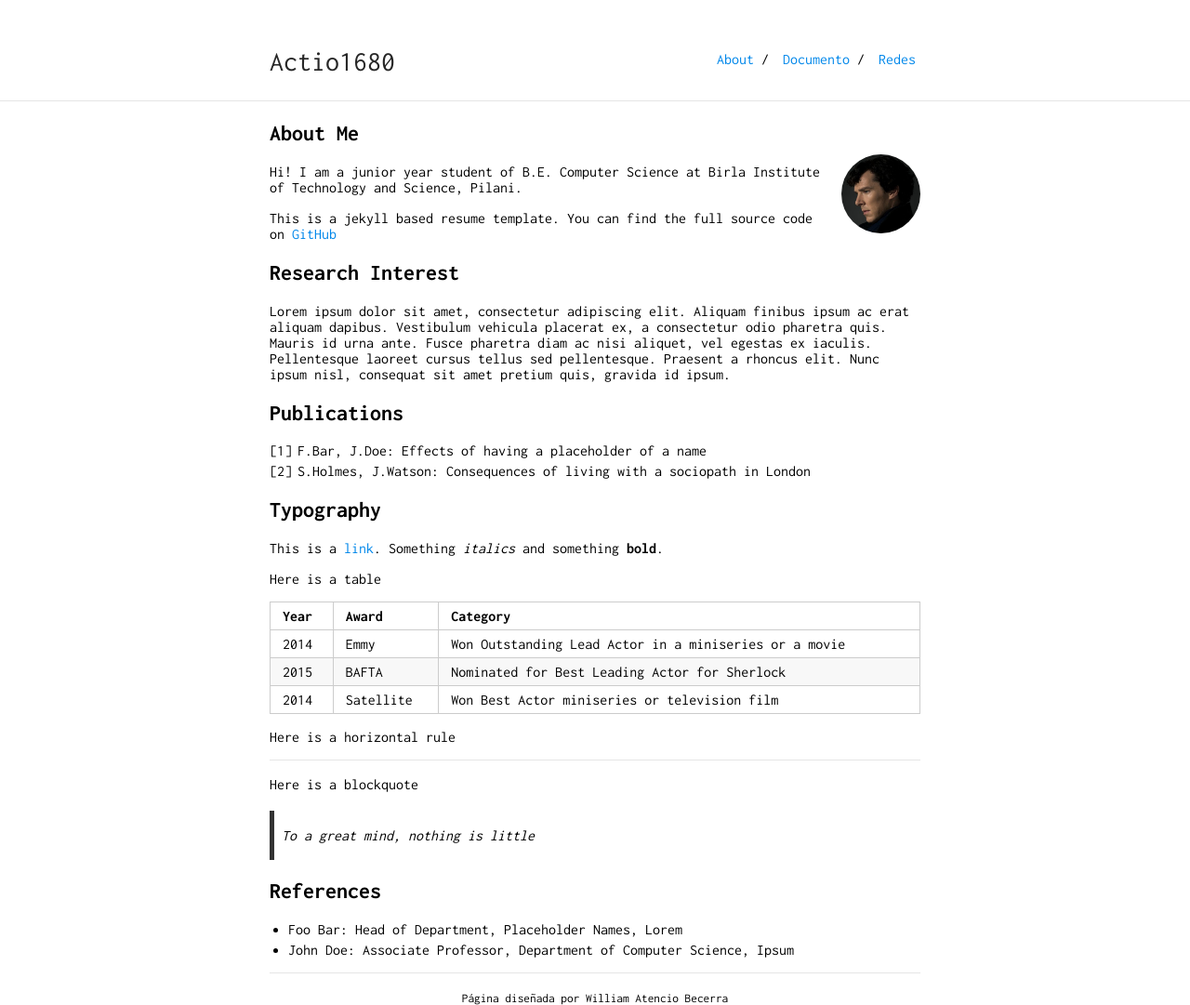
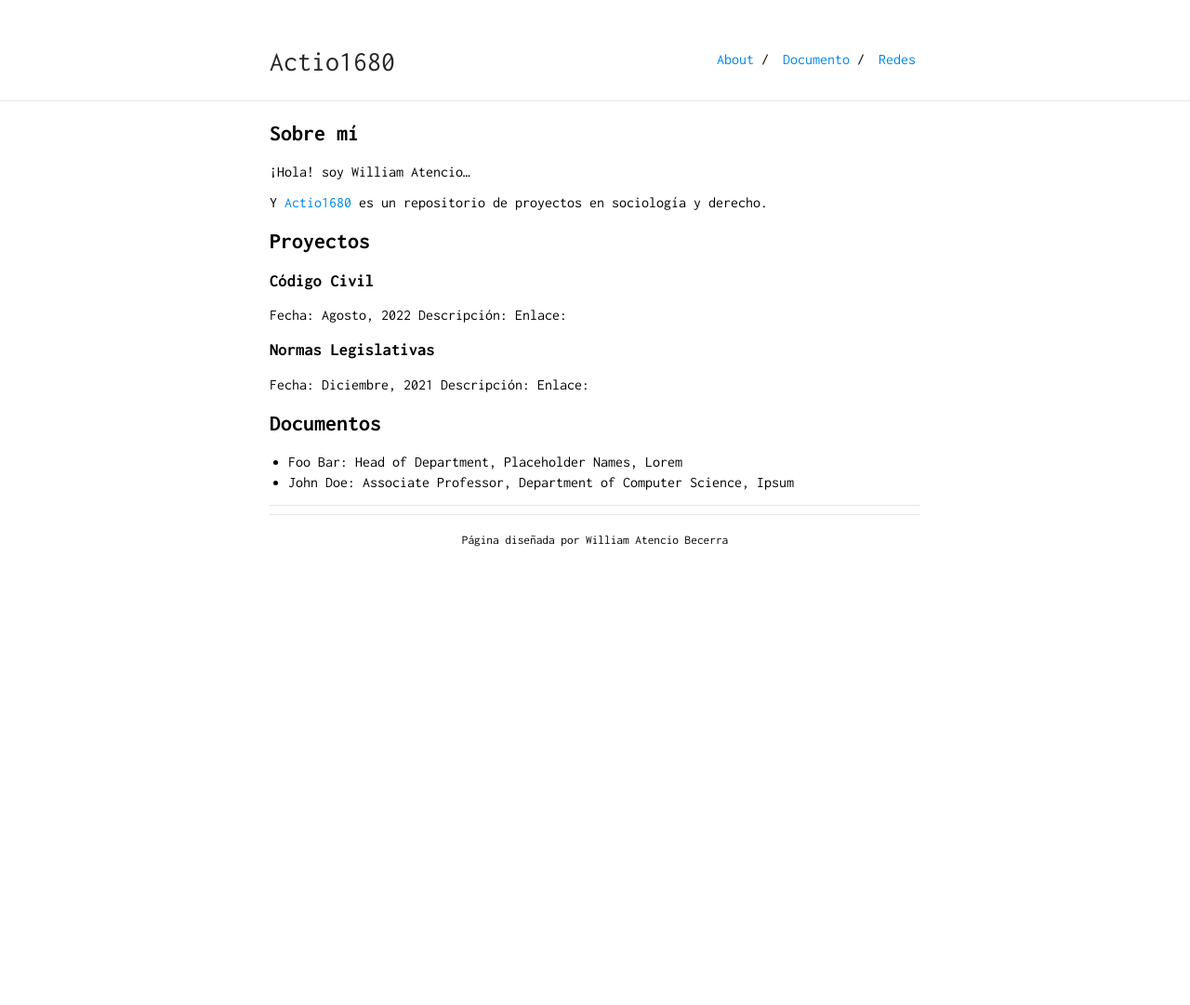
Before and after one commit to actio1680/actio1680.github.io, a Jekyll site: the page built from index.md, in a window 1280 px wide. Shown: the whole page at 93% size. Built offline with Jekyll 4.4.1, drawn with Linux system fonts in a browser that asks for light colours; our own code applies the rules of GitHub Pages for plain Markdown files; after the commit the page ends 900 px from its top, so only the background shows below that.

Commit message:
Update index.md

```diff
--- a/index.md
+++ b/index.md
@@ -2,44 +2,30 @@
 layout: default
 ---
 
-## About Me
+## Sobre mí
 
-<img class="profile-picture" src="sherlock.jpg">
+¡Hola! soy William Atencio...
 
-Hi! I am a junior year student of B.E. Computer Science at Birla Institute of Technology and Science, Pilani.
+Y [Actio1680](https://github.com/) es un repositorio de proyectos en sociología y derecho.
 
-This is a jekyll based resume template. You can find the full source code on [GitHub](https://github.com/bk2dcradle/researcher)
+<!-- <img class="profile-picture" src="sherlock.jpg"> -->
 
-## Research Interest
+## Proyectos
 
-Lorem ipsum dolor sit amet, consectetur adipiscing elit. Aliquam finibus ipsum ac erat aliquam dapibus. Vestibulum vehicula placerat ex, a consectetur odio pharetra quis. Mauris id urna ante. Fusce pharetra diam ac nisi aliquet, vel egestas ex iaculis. Pellentesque laoreet cursus tellus sed pellentesque. Praesent a rhoncus elit. Nunc ipsum nisl, consequat sit amet pretium quis, gravida id ipsum.
+### Código Civil
+Fecha: Agosto, 2022
+Descripción:
+Enlace:
 
-## Publications
+### Normas Legislativas
+Fecha: Diciembre, 2021
+Descripción:
+Enlace:
 
-1. F.Bar, J.Doe: Effects of having a placeholder of a name
-2. S.Holmes, J.Watson: Consequences of living with a sociopath in London
-
-## Typography
-
-This is a [link](http://google.com). Something *italics* and something **bold**.
-
-Here is a table
-
-Year | Award | Category
------|-------|--------
-2014 | Emmy  | Won Outstanding Lead Actor in a miniseries or a movie
-2015 | BAFTA | Nominated for Best Leading Actor for Sherlock
-2014 | Satellite | Won Best Actor miniseries or television film
-
-Here is a horizontal rule
-
----
-
-Here is a blockquote
-
-> To a great mind, nothing is little
-
-## References
+## Documentos
 
 * Foo Bar: Head of Department, Placeholder Names, Lorem
 * John Doe: Associate Professor, Department of Computer Science, Ipsum
+
+
+---
```
